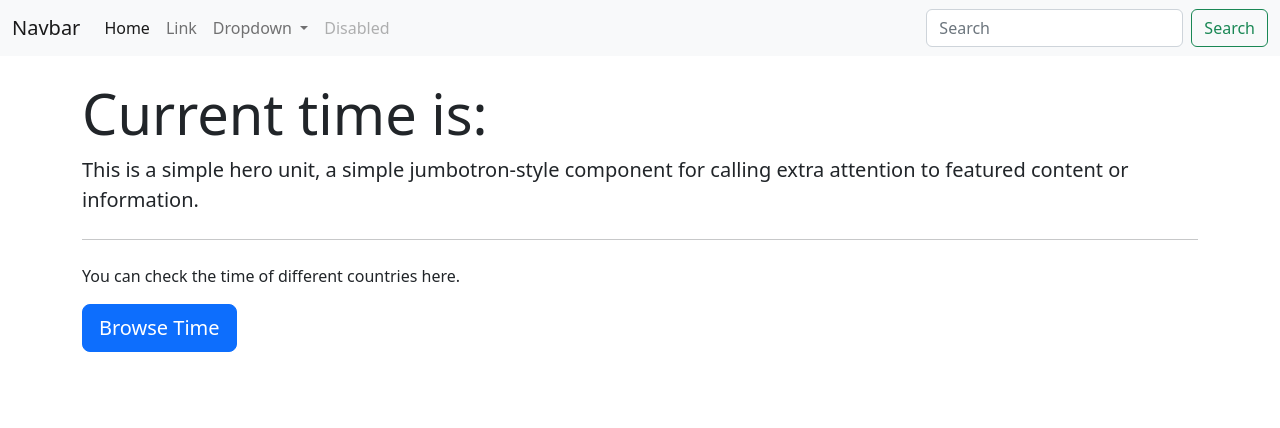
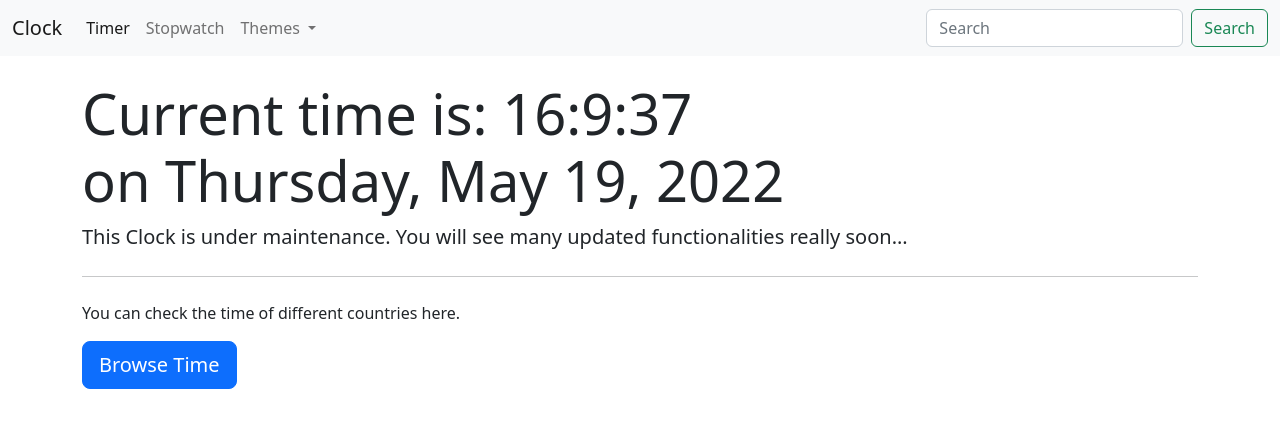
Before and after one commit to anuraggautam001/Time-O-clock, a plain HTML site: page index.html in a window 1280 px wide. Drawn offline with nearby package versions, Linux system fonts and the light colour scheme.

Commit message:
JS clock

```diff
--- a/index.html
+++ b/index.html
@@ -4,36 +4,38 @@
     <meta charset="utf-8">
     <meta name="viewport" content="width=device-width, initial-scale=1">
     <title>Bootstrap demo</title>
+    <script src="time.js"></script>
     <link href="https://cdn.jsdelivr.net/npm/bootstrap@5.2.0-beta1/dist/css/bootstrap.min.css" rel="stylesheet" integrity="sha384-0evHe/X+R7YkIZDRvuzKMRqM+OrBnVFBL6DOitfPri4tjfHxaWutUpFmBp4vmVor" crossorigin="anonymous">
   </head>
   <body>
+
     <nav class="navbar navbar-expand-lg bg-light">
         <div class="container-fluid">
-          <a class="navbar-brand" href="#">Navbar</a>
+          <a class="navbar-brand" href="#">Clock</a>
           <button class="navbar-toggler" type="button" data-bs-toggle="collapse" data-bs-target="#navbarSupportedContent" aria-controls="navbarSupportedContent" aria-expanded="false" aria-label="Toggle navigation">
             <span class="navbar-toggler-icon"></span>
           </button>
           <div class="collapse navbar-collapse" id="navbarSupportedContent">
             <ul class="navbar-nav me-auto mb-2 mb-lg-0">
               <li class="nav-item">
-                <a class="nav-link active" aria-current="page" href="#">Home</a>
+                <a class="nav-link active" aria-current="page" href="#">Timer</a>
               </li>
               <li class="nav-item">
-                <a class="nav-link" href="#">Link</a>
+                <a class="nav-link" href="#">Stopwatch</a>
               </li>
               <li class="nav-item dropdown">
                 <a class="nav-link dropdown-toggle" href="#" id="navbarDropdown" role="button" data-bs-toggle="dropdown" aria-expanded="false">
-                  Dropdown
+                  Themes
                 </a>
                 <ul class="dropdown-menu" aria-labelledby="navbarDropdown">
-                  <li><a class="dropdown-item" href="#">Action</a></li>
-                  <li><a class="dropdown-item" href="#">Another action</a></li>
+                  <li><a class="dropdown-item" href="#">Theme1</a></li>
+                  <li><a class="dropdown-item" href="#">Theme2</a></li>
                   <li><hr class="dropdown-divider"></li>
-                  <li><a class="dropdown-item" href="#">Something else here</a></li>
+                  <li><a class="dropdown-item" href="#">Customize..</a></li>
                 </ul>
               </li>
               <li class="nav-item">
-                <a class="nav-link disabled">Disabled</a>
+                <!-- <a class="nav-link disabled">Disabled</a> -->
               </li>
             </ul>
             <form class="d-flex" role="search">
@@ -47,7 +49,7 @@
       <div class="container my-4" >
         <div class="jumbotron">
             <h1 class="display-4">Current time is: <span id="time"></span></h1>
-            <p class="lead">This is a simple hero unit, a simple jumbotron-style component for calling extra attention to featured content or information.</p>
+            <p class="lead">This Clock is under maintenance. You will see many updated functionalities really soon...</p>
             <hr class="my-4">
             <p>You can check the time of different countries here.</p>
             <p class="lead">
@@ -56,5 +58,6 @@
           </div>
       </div>
     <script src="https://cdn.jsdelivr.net/npm/bootstrap@5.2.0-beta1/dist/js/bootstrap.bundle.min.js" integrity="sha384-pprn3073KE6tl6bjs2QrFaJGz5/SUsLqktiwsUTF55Jfv3qYSDhgCecCxMW52nD2" crossorigin="anonymous"></script>
+
   </body>
 </html>
--- /dev/null
+++ b/time.js
@@ -0,0 +1,14 @@
+let a;
+let date;
+let time;
+const options = { weekday: 'long', year: 'numeric', month: 'long', day: 'numeric' };
+
+setInterval(() => {
+
+
+      a = new Date();
+      date = a.toLocaleDateString(undefined, options);
+
+      time = a.getHours() + ":" + a.getMinutes() + ":" + a.getSeconds();
+      document.getElementById('time').innerHTML = time + "<br>on "+ date;
+}, 1000);
```
